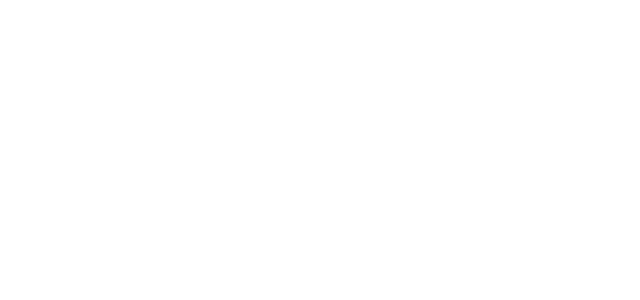
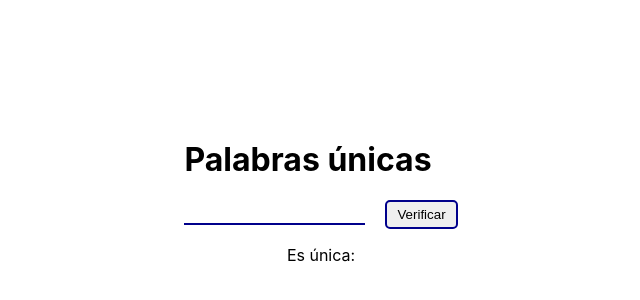
Before and after one commit to damfinkel/react-excercises, a React (Create React App) app: page / in a window 1280 px wide. Shown: the part 50-350 px from the top of the page, without its empty margins (319-959 px from the left). Built offline with nearby package versions, Linux system fonts and the light colour scheme.

Commit message:
Algorithms.

```diff
--- a/src/components/Algorithms/index.tsx
+++ b/src/components/Algorithms/index.tsx
@@ -1,12 +1,50 @@
-import React from 'react';
+import React, { useState } from 'react';
+import './styles.css';
 
 // Implement a form that given a word (string) returns whether thar word is "unique"
 // "unique" means no character in the word is repeated.
 // e.g. unique("hello") --> false
 // e.g. unique("algorithm") --> true
 function Algorithms(){
+  const [name, setName] = useState('');
+  const handleSubmit = (e: any) => {
+    e.preventDefault();
+  }
+
+  const unique = ({value}: any) => {
+    let result = 'Es única';
+    const wordArray = value.split('');
+    for (let j=0; j < wordArray.length; j ++) {
+      const letter = wordArray[j];
+      for (let i=j+1; i < wordArray.length; i ++) {
+        if(letter === wordArray[i]) {
+          result = 'No es única'
+        }
+      }
+    }
+    console.log(result)
+  }
+  // doble for
+  // casos bordes  - condiciones a cumplir para que no se rompe
+  // booleano
+  // mostrar
+  // funcion que me devuelva si un string un anagrama
+  // otro componente con dos inputs
+
+  const handleChange = ({value}: any) => {
+    setName(value);
+    console.log(value)
+  }
+
   return (
-    <div />
+    <div className="container">
+      <form className="form" onSubmit={handleSubmit}>
+        <h1>Palabras únicas</h1>
+        <input type="text" name={name} onChange={e => handleChange(e.target)} className="input"/>
+        <button type="submit" className="button">Verificar</button>
+      </form>
+      <p>Es única:</p>
+    </div>
   )
 }
 
--- /dev/null
+++ b/src/components/Algorithms/styles.css
@@ -0,0 +1,19 @@
+.container {
+  align-items: center;
+  display: flex;
+  flex-direction: column;
+  height: 500px;
+  justify-content: center;
+}
+
+.input {
+  border: none;
+  border-bottom: 2px solid darkblue;
+  margin-right: 20px;
+}
+
+.button {
+  border: 2px solid darkblue;
+  border-radius: 5px;
+  padding: 5px 10px;
+}
```
